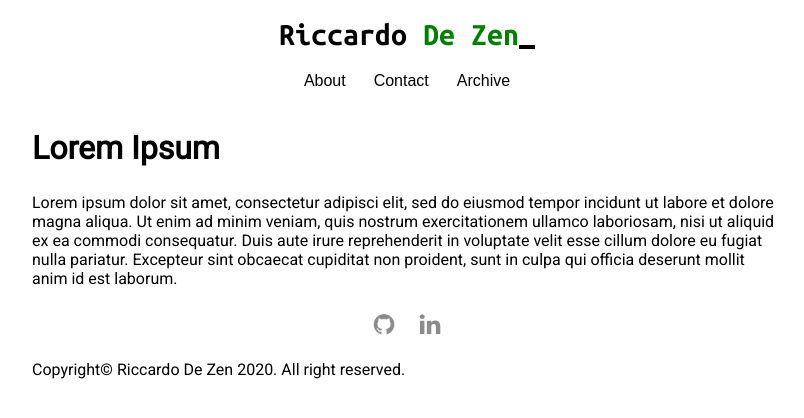
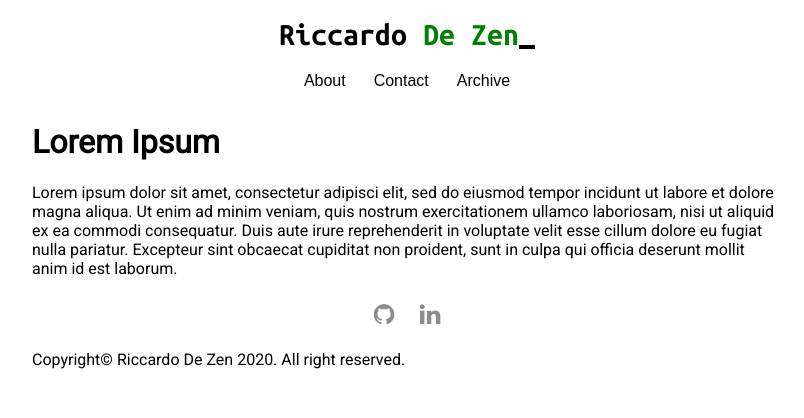
Before and after one commit to ricdezen/ricdezen.github.io, a Jekyll site: the page built from index.md, in a window 1280 px wide. Shown: the top 418 px of the page, without its empty margins (233-1037 px from the left). Built offline with Jekyll 4.4.1, drawn with Linux system fonts in a browser that asks for light colours.

Commit message:
Added about page. Rearranged main page body

```diff
--- /dev/null
+++ b/_layouts/about.html
@@ -0,0 +1,6 @@
+---
+title: Home
+layout: default
+---
+<img src="https://via.placeholder.com/128" class="propic" />
+{{ content }}
--- a/_layouts/default.html
+++ b/_layouts/default.html
@@ -4,13 +4,9 @@
 {% include head.html %}
 
 <body>
-    <div class="content">
-        {% include header.html %}
-        <section>
-            {{ content }}
-        </section>
-        {% include footer.html %}
-    </div>
+    {% include header.html %}
+    {{ content }}
+    {% include footer.html %}
 </body>
 
 </html>
--- a/css/default.css
+++ b/css/default.css
@@ -12,7 +12,7 @@
 }
 
 @media screen and (max-width: 800px) {
-    .content {
+    body {
         min-width: 80vw;
         max-width: 80vw;
         width: 80vw;
@@ -28,7 +28,7 @@ a {
     color: var(--color-primary);
 }
 
-.content {
+body {
     width: 750px;
     margin-left: auto;
     margin-right: auto;
@@ -174,4 +174,14 @@ h1 {
     color: white;
 }
 
+/* About */
+
+.propic {
+    border-radius: 50%;
+    width: 150px;
+    height: auto;
+    float: left;
+    padding: 16px;
+}
+
 /* Miscellaneous */
```
Also changed, not shown: about.md (added, +4 -0 lines), _layouts/home.html (deleted).
